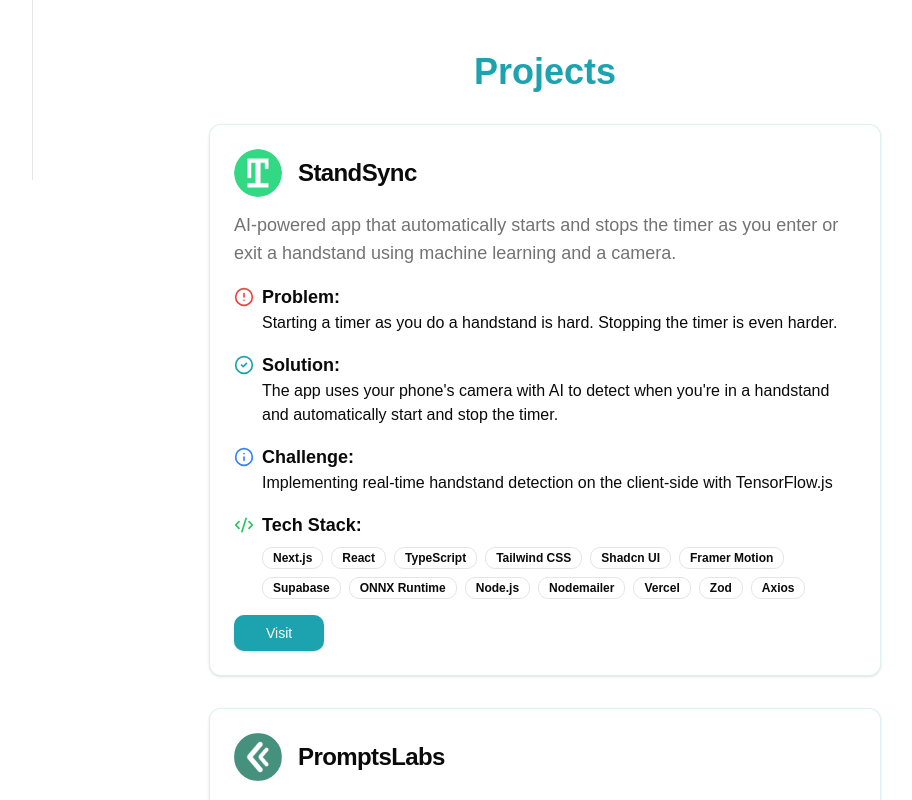
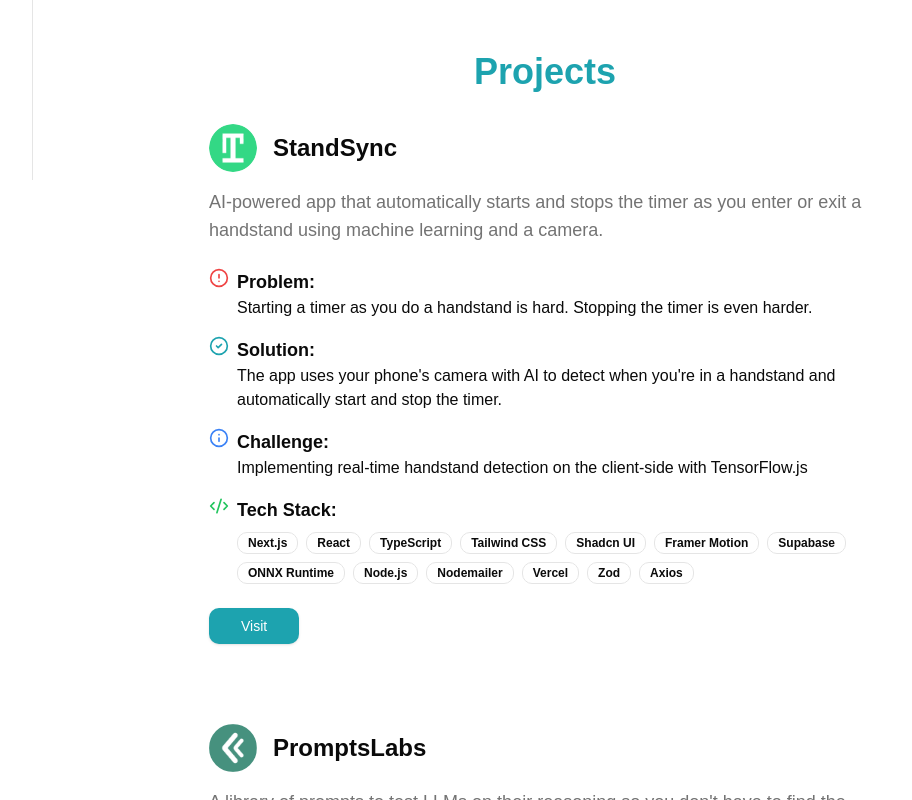
Before and after one commit to mazeincoding/maze-portfolio, a Next.js app: page / in a window 1280 px wide. Shown: the part 620-1420 px from the top of the page, without its empty margins (223-1135 px from the left). Built offline with nearby package versions, Linux system fonts and the light colour scheme.

Commit message:
Remove card from projects, gives more space

```diff
--- a/src/components/projects.tsx
+++ b/src/components/projects.tsx
@@ -93,11 +93,13 @@
       id="projects-section"
     >
       <h2 className="text-4xl font-bold text-primary space-y-4">Projects</h2>
+      <div className="flex flex-col gap-20">
         {projects.map((project) => (
           <ProjectCard key={project.title} project={project} />
         ))}
+      </div>
       <p className="text-left w-full max-w-2xl text-muted-foreground flex space-x-2">
-        <InfoIcon className="w-4 h-4 flex-shrink-0 mt-1" />
+        <InfoIcon className="w-4 h-4 flex-shrink-0" />
         <span>
           Currently lead dev on a large-scale web-based sports game (details
           under NDA)
@@ -115,8 +117,8 @@
   const router = useRouter();
 
   return (
-    <Card className="border border-primary/15 w-full max-w-2xl">
-      <CardHeader className="gap-2">
+    <div className="w-full max-w-2xl space-y-6">
+      <div className="flex flex-col gap-4">
         <div className="flex items-center gap-4">
           <Image
             className="rounded-full"
@@ -126,39 +128,37 @@
             height={48}
           />
           <Link href={project.link} className="hover:underline">
-            <CardTitle className="text-2xl">{project.title}</CardTitle>
+            <h2 className="text-2xl font-bold">{project.title}</h2>
           </Link>
         </div>
-        <CardDescription className="text-lg">
-          {project.description}
-        </CardDescription>
-      </CardHeader>
-      <CardContent className="space-y-4">
+        <p className="text-lg text-muted-foreground">{project.description}</p>
+      </div>
+      <div className="space-y-4">
         <div className="flex items-start gap-2">
-          <AlertCircle className="w-5 h-5 text-destructive mt-1 flex-shrink-0" />
+          <AlertCircle className="w-5 h-5 text-destructive flex-shrink-0" />
           <div>
             <h3 className="font-semibold text-lg">Problem:</h3>
             <p>{project.problem}</p>
           </div>
         </div>
         <div className="flex items-start gap-2">
-          <CheckCircle2 className="w-5 h-5 text-primary mt-1 flex-shrink-0" />
+          <CheckCircle2 className="w-5 h-5 text-primary flex-shrink-0" />
           <div>
             <h3 className="font-semibold text-lg">Solution:</h3>
             <p>{project.solution}</p>
           </div>
         </div>
         <div className="flex items-start gap-2">
-          <InfoIcon className="w-5 h-5 text-blue-500 mt-1 flex-shrink-0" />
+          <InfoIcon className="w-5 h-5 text-blue-500 flex-shrink-0" />
           <div>
             <h3 className="font-semibold text-lg">Challenge:</h3>
             <p>{project.challenge}</p>
           </div>
         </div>
         <div className="flex items-start gap-2">
-          <Code2Icon className="w-5 h-5 text-green-500 mt-1 flex-shrink-0" />
-          <div className="w-full">
-            <h3 className="font-semibold text-lg mb-2">Tech Stack:</h3>
+          <Code2Icon className="w-5 h-5 text-green-500 flex-shrink-0" />
+          <div className="w-full space-y-2">
+            <h3 className="font-semibold text-lg">Tech Stack:</h3>
             <div className="flex flex-wrap gap-2">
               {project.tech_stack.split(", ").map((tech) => (
                 <Badge key={tech} variant="outline" className="text-xs py-0.5">
@@ -168,12 +168,10 @@
             </div>
           </div>
         </div>
-      </CardContent>
-      <CardFooter className="flex-col items-start gap-6">
+      </div>
       <Button className="px-8" onClick={() => router.push(project.link)}>
         Visit
       </Button>
-      </CardFooter>
-    </Card>
+    </div>
   );
 }
```
Lines whose indentation alone changed are shown as unchanged.
